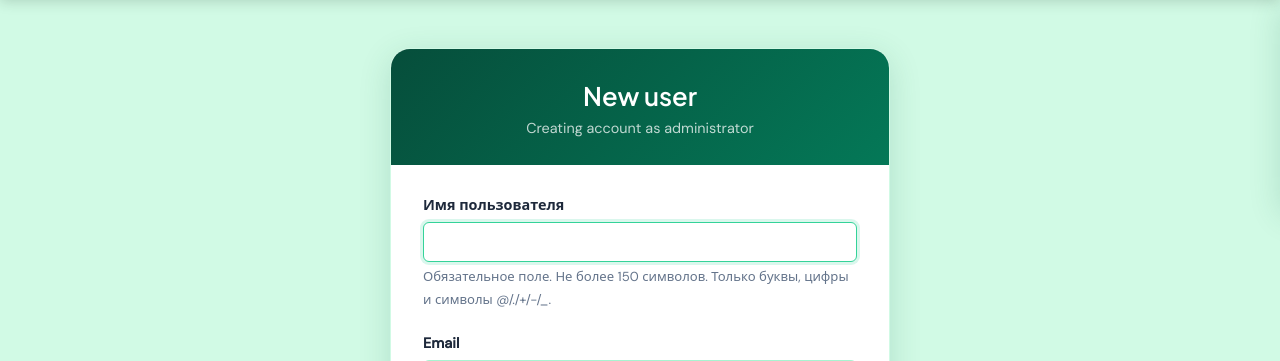
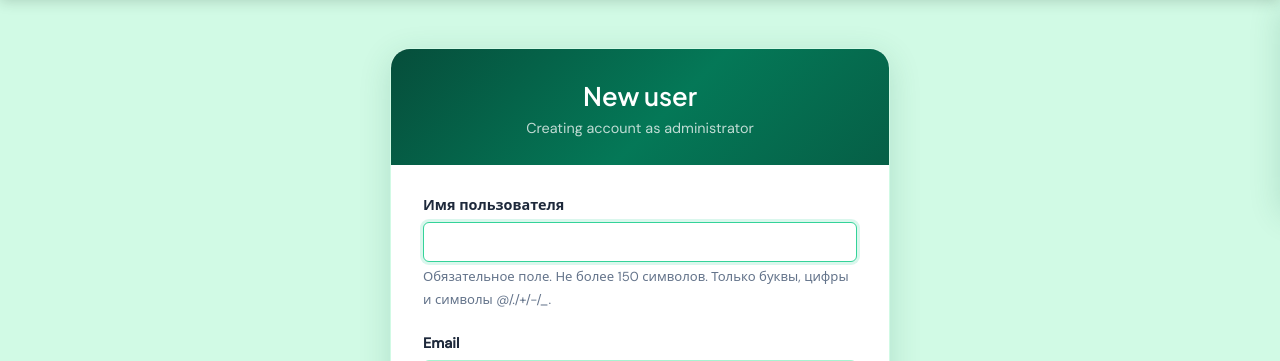
Before and after one commit to PvlKr16/Blogforest, a Django app: page /register/ in a window 1280 px wide. Shown: the part 64-425 px from the top of the page. Run offline with Django 4.2, Linux system fonts and the light colour scheme; the visitor is signed in with stand-in values (Sample User, id 1); data that the repository does not hold is empty.

Commit message:
color scheme changing updated

```diff
--- a/blogapp/context_processors.py
+++ b/blogapp/context_processors.py
@@ -15,3 +15,12 @@ def unread_count(request):
     """Inject unread topic count for the notification badge in the header."""
     from .views import get_unread_count
     return {'unread_count': get_unread_count(request.user)}
+
+
+def user_theme(request):
+    """Inject the user's saved theme so we can apply it server-side."""
+    if request.user.is_authenticated:
+        theme = getattr(getattr(request.user, 'profile', None), 'theme', 'emerald')
+    else:
+        theme = 'emerald'
+    return {'user_theme': theme}
--- a/blogapp/models.py
+++ b/blogapp/models.py
@@ -11,9 +11,15 @@ def avatar_upload_path(instance, filename):
 
 class UserProfile(models.Model):
     """Extends the built-in User with a guest role flag and avatar photo."""
+    THEME_CHOICES = [
+        ('emerald',      'Emerald'),
+        ('ultramarine',  'Ultramarine'),
+        ('violet',       'Violet & Orange'),
+    ]
     user = models.OneToOneField(User, on_delete=models.CASCADE, related_name='profile')
     is_guest = models.BooleanField(default=False)
     avatar = models.ImageField(upload_to=avatar_upload_path, blank=True, null=True)
+    theme = models.CharField(max_length=32, choices=THEME_CHOICES, default='emerald')
 
     class Meta:
         verbose_name = 'User profile'
--- a/blogapp/static/blogapp/css/main.css
+++ b/blogapp/static/blogapp/css/main.css
@@ -662,7 +662,7 @@ textarea.form-control { resize: vertical; min-height: 100px; }
   overflow: hidden;
 }
 .auth-card-head {
-  background: linear-gradient(135deg, #064e3b, #047857);
+  background: linear-gradient(135deg, var(--header-bg-from) 0%, var(--accent-2) 55%, var(--header-bg-to) 100%);
   padding: 30px 32px 24px;
   text-align: center;
 }
--- a/blogapp/static/blogapp/js/main.js
+++ b/blogapp/static/blogapp/js/main.js
@@ -106,28 +106,39 @@ document.addEventListener('DOMContentLoaded', function () {
     colorsMenuItem?.classList.toggle('submenu-open', !isOpen);
   });
 
-  // Apply saved theme on load
-  const THEME_KEY = 'bf-theme';
+  // Apply theme: set data-theme attribute and update swatch active state
   function applyTheme(theme) {
-    if (theme === 'emerald' || !theme) {
+    if (!theme || theme === 'emerald') {
       document.documentElement.removeAttribute('data-theme');
     } else {
       document.documentElement.setAttribute('data-theme', theme);
     }
-    // Update active state on swatches
     document.querySelectorAll('.color-scheme-option').forEach(el => {
       el.classList.toggle('active', el.dataset.theme === (theme || 'emerald'));
     });
-    localStorage.setItem(THEME_KEY, theme || 'emerald');
   }
 
-  // Restore theme from localStorage
-  applyTheme(localStorage.getItem(THEME_KEY) || 'emerald');
+  // Read current theme from <html data-theme> set by server (no localStorage needed)
+  const currentTheme = document.documentElement.getAttribute('data-theme') || 'emerald';
+  applyTheme(currentTheme);
 
-  // Color scheme picker
+  // Color scheme picker — save to server so it persists across devices and sessions
   document.querySelectorAll('.color-scheme-option').forEach(option => {
     option.addEventListener('click', function () {
-      applyTheme(this.dataset.theme);
+      const theme = this.dataset.theme;
+      applyTheme(theme);
+      // Persist on server via POST (CSRF token from cookie)
+      const csrf = document.cookie.match(/csrftoken=([^;]+)/);
+      if (csrf) {
+        fetch('/set-theme/', {
+          method: 'POST',
+          headers: {
+            'Content-Type': 'application/x-www-form-urlencoded',
+            'X-CSRFToken': csrf[1],
+          },
+          body: 'theme=' + encodeURIComponent(theme),
+        });
+      }
     });
   });
 
--- a/blogapp/templates/blogapp/auth/login.html
+++ b/blogapp/templates/blogapp/auth/login.html
@@ -5,6 +5,12 @@
   <meta charset="UTF-8">
   <meta name="viewport" content="width=device-width, initial-scale=1.0">
   <title>Log in — BlogForest</title>
+  <script>
+    (function(){
+      var t = '{{ user_theme|default:"emerald" }}';
+      if (t && t !== 'emerald') document.documentElement.setAttribute('data-theme', t);
+    })();
+  </script>
   <link rel="stylesheet" href="{% static 'blogapp/css/main.css' %}">
 </head>
 <body>
--- a/blogapp/templates/blogapp/base.html
+++ b/blogapp/templates/blogapp/base.html
@@ -1,10 +1,17 @@
 {% load static %}
 <!DOCTYPE html>
-<html lang="ru">
+<html lang="ru" {% if user_theme and user_theme != "emerald" %}data-theme="{{ user_theme }}"{% endif %}>
 <head>
   <meta charset="UTF-8">
   <meta name="viewport" content="width=device-width, initial-scale=1.0">
   <title>{% block title %}BlogForest{% endblock %}</title>
+  <!-- Anti-FOUC: apply theme before CSS renders -->
+  <script>
+    (function(){
+      var t = '{{ user_theme|default:"emerald" }}';
+      if (t && t !== 'emerald') document.documentElement.setAttribute('data-theme', t);
+    })();
+  </script>
   <link rel="stylesheet" href="{% static 'blogapp/css/main.css' %}">
   {% block extra_css %}{% endblock %}
 </head>
--- a/blogapp/urls.py
+++ b/blogapp/urls.py
@@ -37,6 +37,8 @@ urlpatterns = [
     # Tags
     path('tag/<slug:slug>/', views.tag_posts, name='tag_posts'),
 
+    path('set-theme/', views.set_theme, name='set_theme'),
+
     # Users & notifications
     path('users/', views.user_list, name='user_list'),
     path('user/<str:username>/', views.profile, name='profile'),
--- a/blogapp/views.py
+++ b/blogapp/views.py
@@ -81,11 +81,15 @@ def login_view(request):
                 messages.error(request, 'Invalid email or password.')
     else:
         form = LoginForm()
-    return render(request, 'blogapp/auth/login.html', {'form': form})
+    theme = request.session.get('last_theme', 'emerald')
+    return render(request, 'blogapp/auth/login.html', {'form': form, 'user_theme': theme})
 
 
 def logout_view(request):
+    # Preserve theme preference across logout so login page shows correct colours
+    theme = getattr(getattr(request.user, 'profile', None), 'theme', 'emerald')         if request.user.is_authenticated else 'emerald'
     logout(request)
+    request.session['last_theme'] = theme
     return redirect('login')
 
 
@@ -586,6 +590,23 @@ def unread_blogs(request):
     })
 
 
+# ─── Theme ───────────────────────────────────────────────────────────────────
+
+@login_required
+@require_POST
+def set_theme(request):
+    from blogapp.models import UserProfile
+    theme = request.POST.get('theme', 'emerald')
+    valid = {'emerald', 'ultramarine', 'violet'}
+    if theme not in valid:
+        theme = 'emerald'
+    profile, _ = UserProfile.objects.get_or_create(user=request.user)
+    profile.theme = theme
+    profile.save(update_fields=['theme'])
+    from django.http import JsonResponse
+    return JsonResponse({'theme': theme})
+
+
 # ─── User list ────────────────────────────────────────────────────────────────
 
 @login_required
--- a/blogproject/settings.py
+++ b/blogproject/settings.py
@@ -53,7 +53,9 @@ TEMPLATES = [
                 'django.contrib.messages.context_processors.messages',
                 'blogapp.context_processors.search_scopes',
                 'blogapp.context_processors.unread_count',
+                'blogapp.context_processors.user_theme',
                 'blogapp.context_processors.unread_count',
+                'blogapp.context_processors.user_theme',
             ],
         },
     },
```
Also changed, not shown: blogapp/migrations/0008_userprofile_add_theme.py (added).
